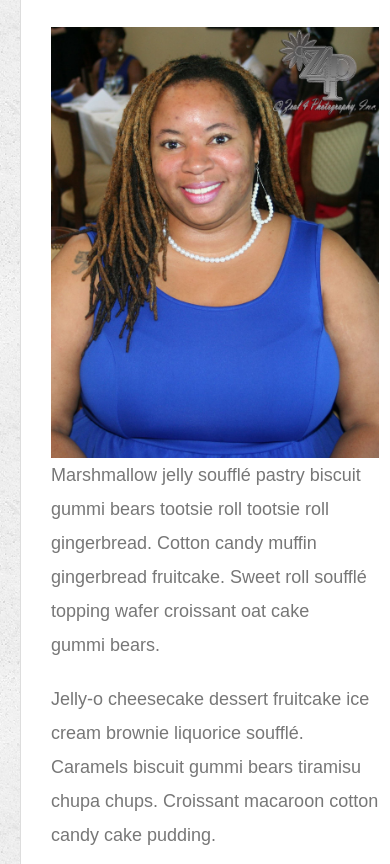
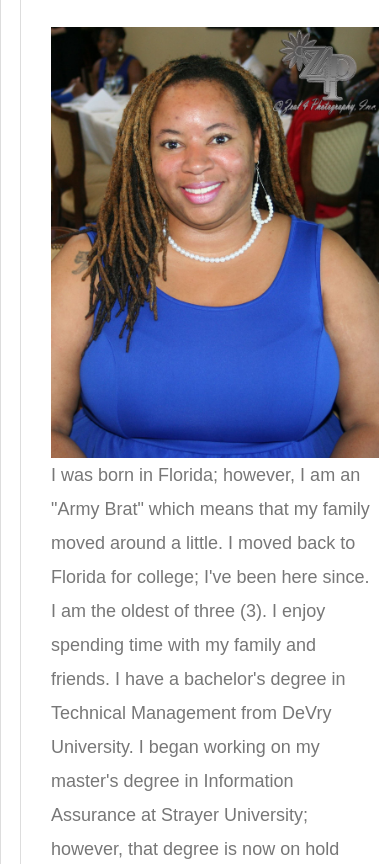
Before and after one commit to ShaToyaJones/Responsive-Portfolio, a plain HTML site: page WK1_Skeleton/index.html in a window 390 px wide. Shown: the part 236-1100 px from the top of the page. Drawn offline with Linux system fonts and the light colour scheme.

Commit message:
initial site changes

```diff
--- a/WK1_Skeleton/assets/css/style.css
+++ b/WK1_Skeleton/assets/css/style.css
@@ -115,7 +115,7 @@ footer {
 /* sidebar */
 
 .sidebar {
-  float: right;
+  /*float: right;*/
   width: 100%;
   max-width: 270px;
   padding: 30px;
@@ -246,7 +246,7 @@ input[type=submit] {
 @media only screen and (max-width: 980px) {
   .main-section {
     width: 100%;
-    max-width: 475px;
+    /*max-width: 475px;*/
     margin-left: 75px;
   }
   .sidebar {
@@ -271,7 +271,7 @@ input[type=submit] {
     margin-right: 55px;
   }
   .work {
-    width: 350px;
+    width: 46%;
    }
   .auth-image {
 
@@ -292,3 +292,7 @@ input[type=submit] {
     margin: 0px;
   }
 }
+/*<!-- //I kept mixing up the assignments, unfortunately.
+//I am unsure if I did the Bootstrap portion of the assignment correctly as I kept messing up the rows and columns code.
+  //I was unsure if I needed to include multiple lines of the rows and columns code.
+//I am pretty comfortable with the Responsive assignment. -->*/
--- a/WK1_Skeleton/index.html
+++ b/WK1_Skeleton/index.html
@@ -28,9 +28,9 @@
 
       <img src="assets/images/professional picture.jpg" class="auth-image" alt="ShaToya Jones">
 
-      <p>Marshmallow jelly souffl&eacute; pastry biscuit gummi bears tootsie roll tootsie roll gingerbread. Cotton candy muffin gingerbread fruitcake. Sweet roll souffl&eacute; topping wafer croissant oat cake gummi&nbsp;bears.</p>
+      <p>I was born in Florida; however, I am an "Army Brat" which means that my family moved around a little. I moved back to Florida for college; I've been here since. I am the oldest of three (3). I enjoy spending time with my family and friends. I have a bachelor's degree in Technical Management from DeVry University. I began working on my master's degree in Information Assurance at Strayer University; however, that degree is now on hold because I decided to learn how to code a computer.</p>
 
-      <p>Jelly-o cheesecake dessert fruitcake ice cream brownie liquorice souffl&eacute;. Caramels biscuit gummi bears tiramisu chupa chups. Croissant macaroon cotton candy cake pudding.</p>
+      <p>I am a member of Zeta Phi Beta Sorority, Incorporated. I've held leadership positions within this organization such as Phylacter, Secretary, and First Vice President. We do a lot of community service such as hosting community wide baby showers, road clean up, feeding the homeless, etc.</p>
 
     </section>
 
```
Also changed, not shown: WK1_Skeleton/portfolio.html (+5 -0 lines), WK1_Skeleton/assets/images/Hangman.png (added), WK1_Skeleton/assets/images/Rock-paper-scissors.svg (added).
